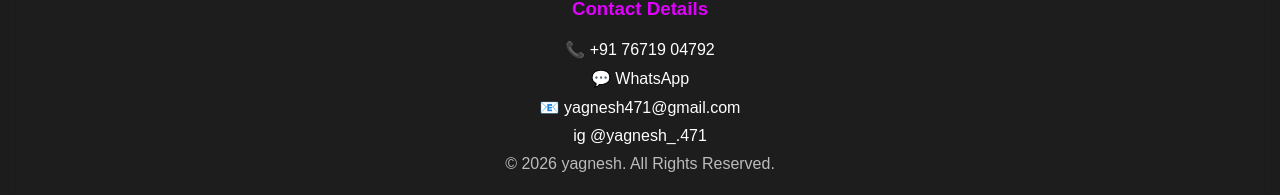
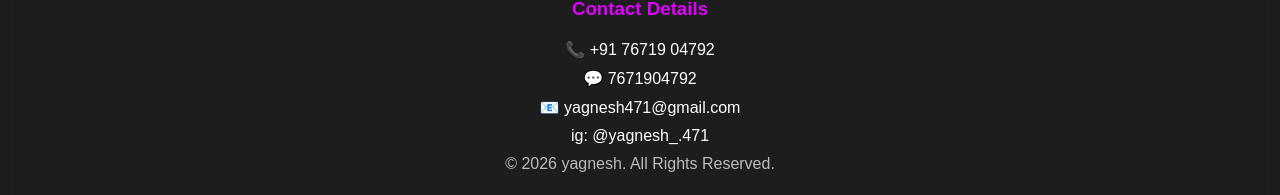
Before and after one commit to yagnesh471/myprofile, a React (Vite) app: page / in a window 1280 px wide. Shown: the part 3309-3504 px from the top of the page. Built offline with nearby package versions, Linux system fonts and the light colour scheme.

Commit message:
Update App.jsx

```diff
--- a/src/App.jsx
+++ b/src/App.jsx
@@ -284,7 +284,7 @@ export default function Portfolio() {
     target="_blank"
     rel="noopener noreferrer"
   >
-    WhatsApp
+    7671904792
   </a>
 </p>
   <p>
@@ -295,7 +295,7 @@ export default function Portfolio() {
   </p>
 
   <p>
-    ig{" "}
+    ig:{" "}
     <a
       href="https://instagram.com/yagnesh_.471"
       target="_blank"
```
